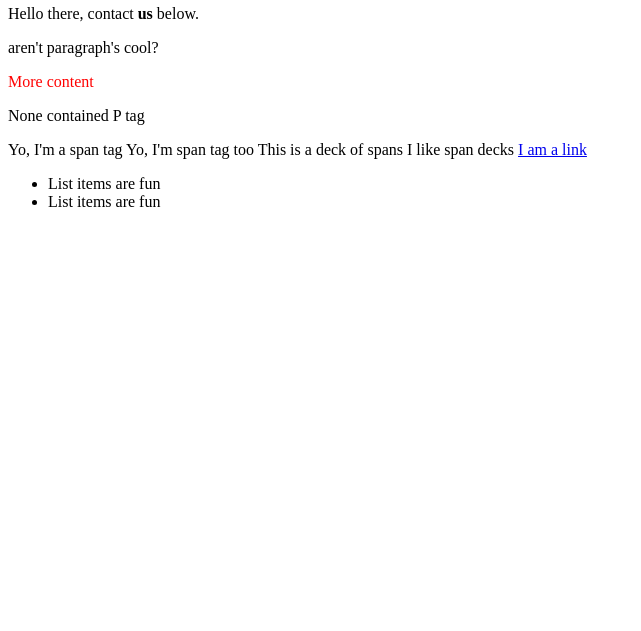
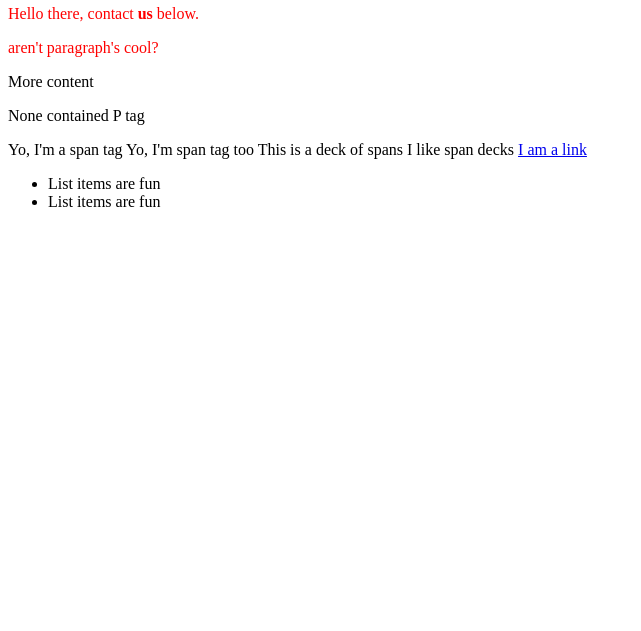
Before and after one commit to pasrobert/css, a plain HTML site: page contact.html in a window 1280 px wide. Shown: the part 169-800 px from the top of the page, without its empty margins (0-641 px from the left). Drawn offline with Linux system fonts and the light colour scheme.

Commit message:
child-selectors

```diff
--- a/css file/syntax.css
+++ b/css file/syntax.css
@@ -8,6 +8,6 @@
 
 /*Style all P tags */
 
-#sub-content p{
+#main-content > p{
     color: red;
 }
```
